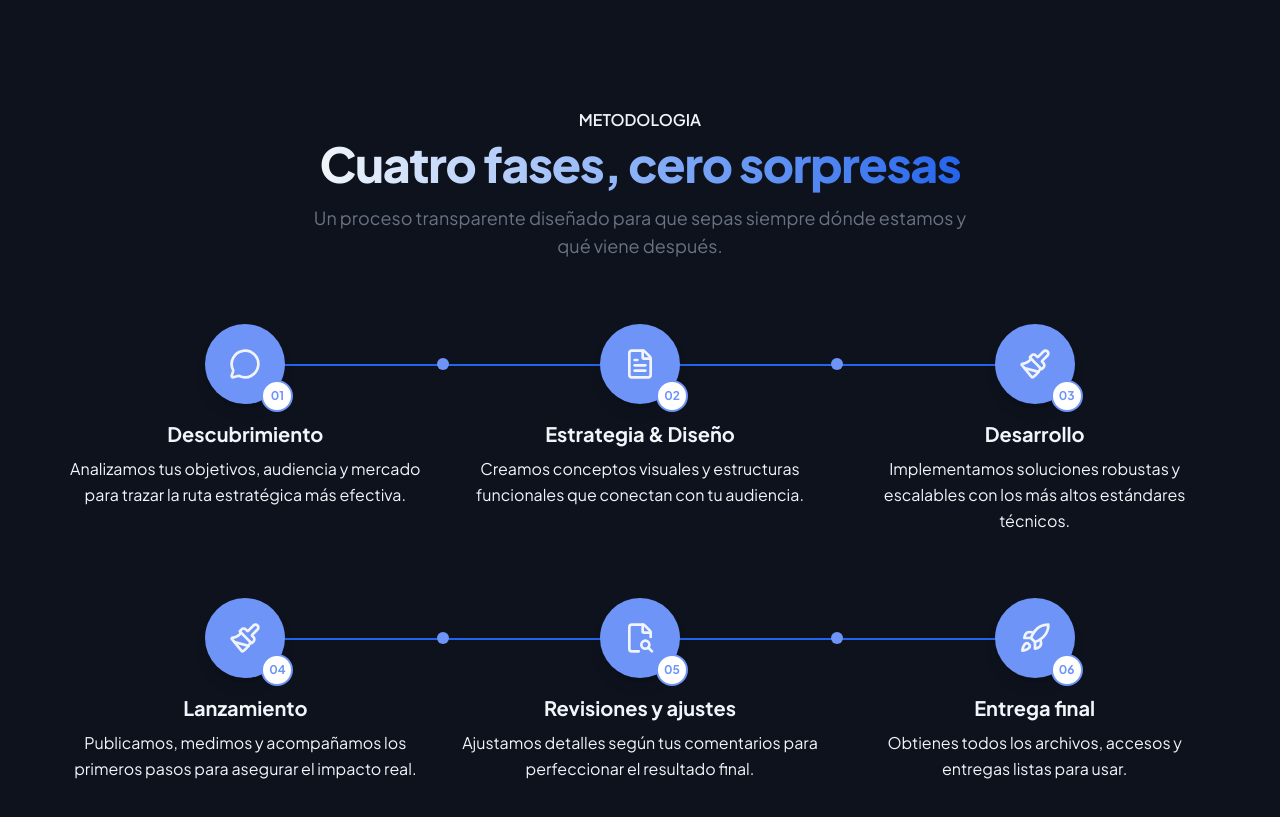
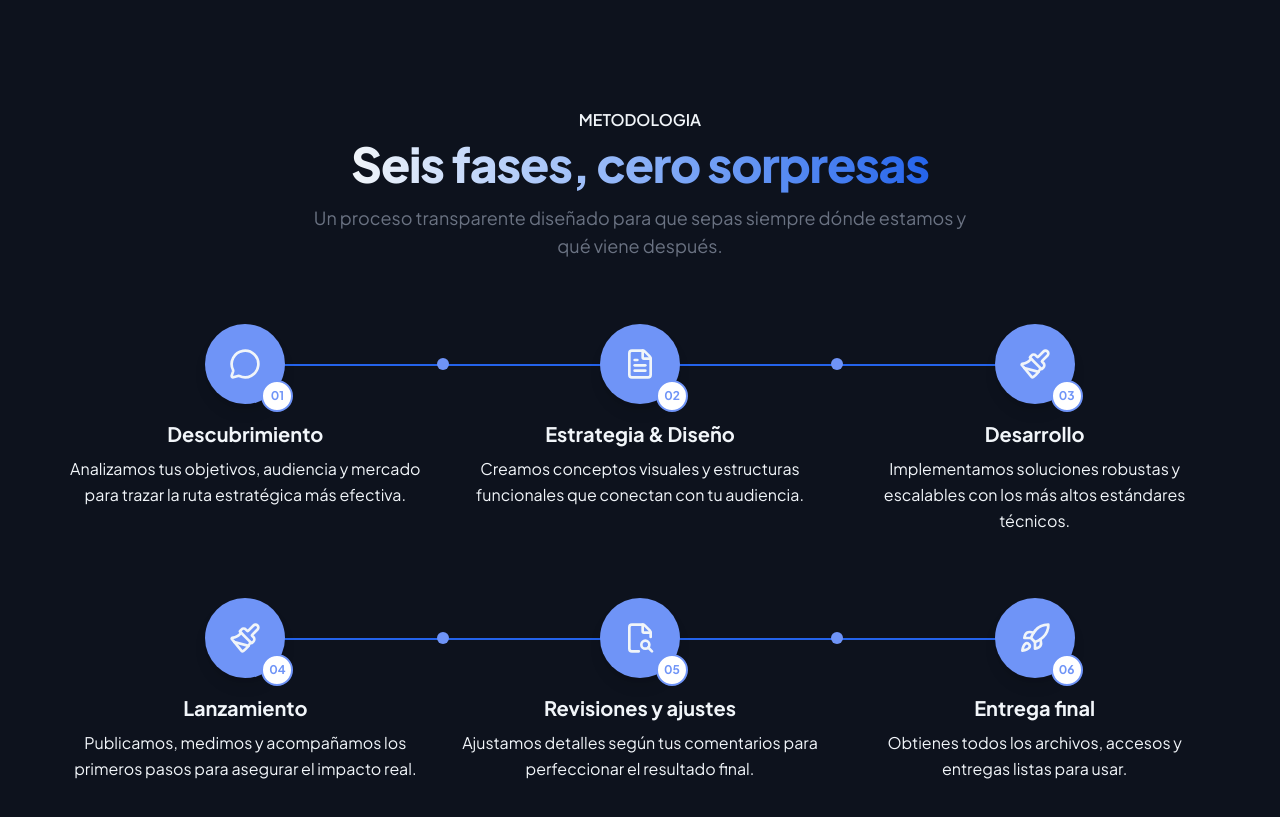
Before and after one commit to CasJuan/velaz-agency, a React (Vite) app: page / in a window 1280 px wide. Shown: the part 2420-3237 px from the top of the page. Built offline with nearby package versions, Linux system fonts and the light colour scheme.

Commit message:
modificacion de titulo en procesos

```diff
--- a/src/sections/Proceso.jsx
+++ b/src/sections/Proceso.jsx
@@ -55,7 +55,7 @@ export const Proceso = () => {
                     <span className="uppercase text-secondary text-base font-semibold mb-2">Metodologia</span>
                     <h2 className="text-5xl lg:text-5xl font-extrabold tracking-tight">
                         <span className="bg-clip-text text-transparent bg-linear-to-r from-secondary to-primary">
-                            Cuatro fases, cero sorpresas
+                            Seis fases, cero sorpresas
                         </span>
                     </h2>
                     <p className="mt-4 text-lg text-gray-500 max-w-2xl mx-auto">
```
